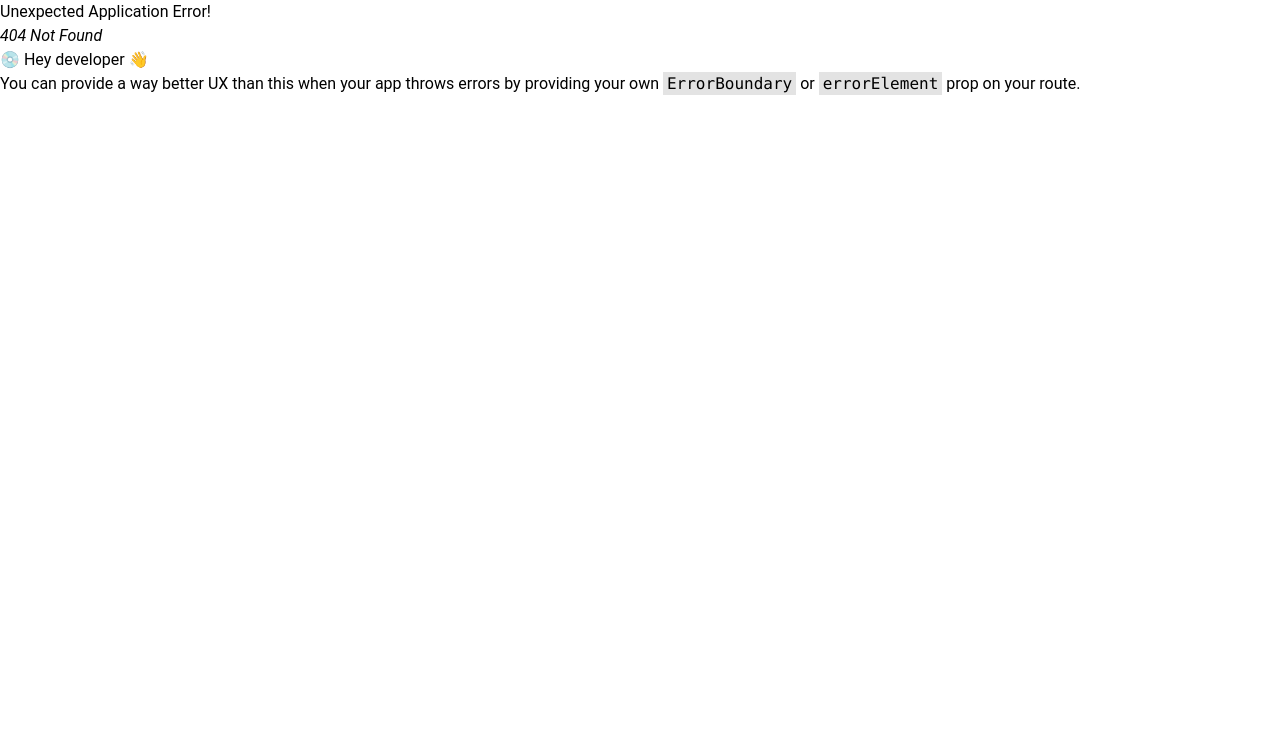
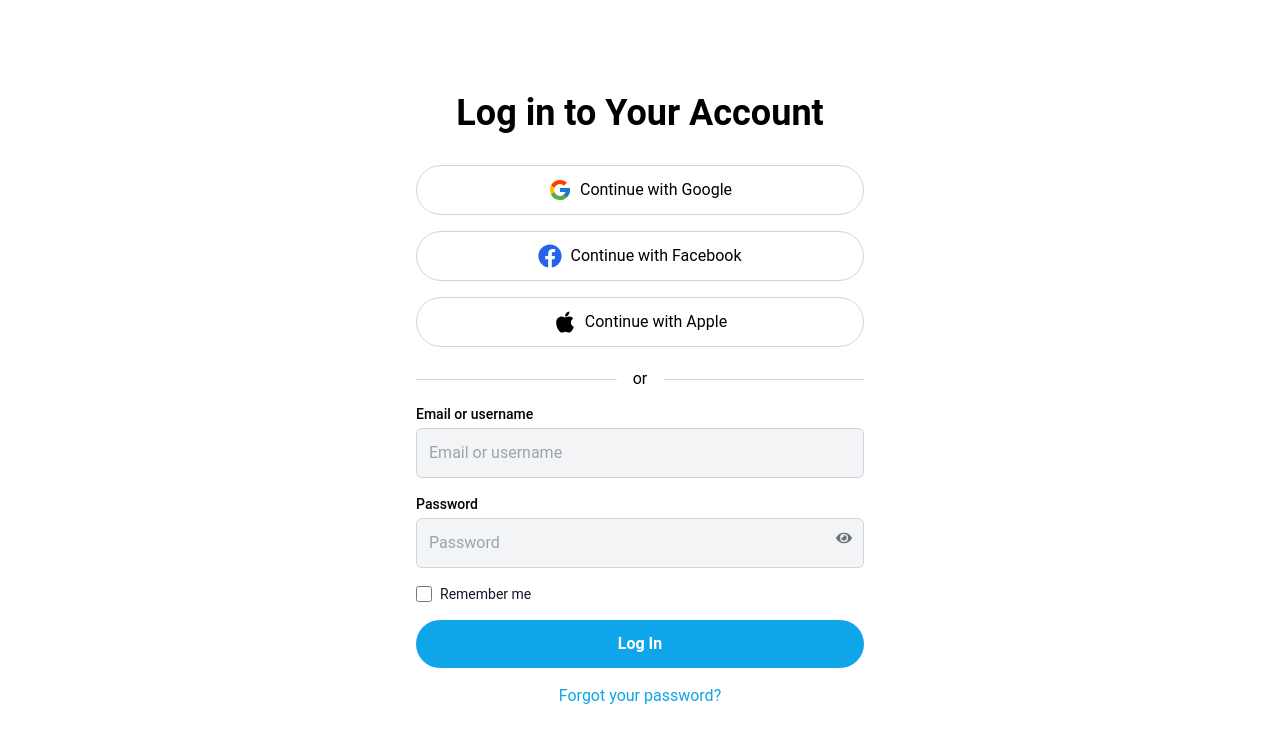
Before and after one commit to sreenish27/voyantra, a React (Vite) app in the folder client/: page /login in a window 1280 px wide. Before the commit this address had no page. Shown: the top 742 px of the page. Built offline with nearby package versions, Linux system fonts and the light colour scheme.

Commit message:
added the login, signup pages and linked them to the buttons in home page

```diff
--- a/client/package.json
+++ b/client/package.json
@@ -21,6 +21,7 @@
     "react": "^18.3.1",
     "react-datepicker": "^6.9.0",
     "react-dom": "^18.3.1",
+    "react-icons": "^5.2.1",
     "react-redux": "^9.1.2",
     "react-router-dom": "^6.25.1",
     "redux": "^5.0.1",
--- a/client/src/SignUp.jsx
+++ /dev/null
@@ -1,9 +0,0 @@
-import React from 'react';
-
-const SignUp = () => {
-    return(
-        <div>signup page</div>
-    );
-};
-
-export default SignUp;
--- a/client/src/components/navBar.jsx
+++ b/client/src/components/navBar.jsx
@@ -1,4 +1,5 @@
 import React, { useState } from 'react';
+import { Link } from 'react-router-dom';
 
 const NavBar = () => {
 
@@ -127,8 +128,8 @@ z"/>
                 {isDropdownOpen && (
                     <div className="absolute right-0 z-10 mt-2 w-56 origin-top-right divide-y divide-gray-300 rounded-custom bg-white shadow-lg ring-1 ring-black ring-opacity-5 focus:outline-none" role="menu" aria-orientation="vertical" aria-labelledby="menu-button" tabindex="-1">
                     <div className = "py-1" role="none">
-                        <a href="#" className="text-gray-700 font-normal hover:bg-gray-100 block px-4 py-2 text-sm" role="menuitem" tabindex = "-1" id="menu-item-0">Sign up</a>
-                        <a href="#" className = "text-gray-700 font-light hover:bg-gray-100 block px-4 py-2 text-sm" role="menuitem" tabindex = "-1" id = "menu-item-1">Log in</a>
+                        <Link to="/signup" className="text-gray-700 font-normal hover:bg-gray-100 block px-4 py-2 text-sm" role="menuitem" tabindex = "-1" id="menu-item-0">Sign up</Link>
+                        <Link to="/login" className = "text-gray-700 font-light hover:bg-gray-100 block px-4 py-2 text-sm" role="menuitem" tabindex = "-1" id = "menu-item-1">Log in</Link>
                     </div>
                     <div className = "py-1" role="none">
                         <a href="#" className = "text-gray-700 font-light hover:bg-gray-100 block px-4 py-2 text-sm" role="menuitem" tabindex="-1" id="menu-item-2">Premium ⚡</a>
--- /dev/null
+++ b/client/src/pages/Login.jsx
@@ -0,0 +1,97 @@
+import React, { useState } from 'react';
+import { FcGoogle } from 'react-icons/fc';
+import { FaFacebook, FaApple, FaEyeSlash, FaEye } from 'react-icons/fa';
+
+const Login = () => {
+  const [showPassword, setShowPassword] = useState(false);
+  const [rememberMe, setRememberMe] = useState(false);
+
+  return (
+    <div className="flex flex-col items-center justify-center min-h-screen bg-white text-black p-4">
+      <div className="w-full max-w-md">
+        <h1 className="text-4xl font-bold text-center mb-8">Log in to Your Account</h1>
+
+        <div className="space-y-4 mb-8">
+          <button className="w-full flex items-center justify-center space-x-2 py-3 px-4 border border-gray-300 rounded-full hover:bg-gray-50 transition duration-300">
+            <FcGoogle size={24} />
+            <span>Continue with Google</span>
+          </button>
+          <button className="w-full flex items-center justify-center space-x-2 py-3 px-4 border border-gray-300 rounded-full hover:bg-gray-50 transition duration-300">
+            <FaFacebook size={24} className="text-blue-600" />
+            <span>Continue with Facebook</span>
+          </button>
+          <button className="w-full flex items-center justify-center space-x-2 py-3 px-4 border border-gray-300 rounded-full hover:bg-gray-50 transition duration-300">
+            <FaApple size={24} />
+            <span>Continue with Apple</span>
+          </button>
+        </div>
+
+        <div className="my-6 text-center relative">
+          <hr className="border-gray-300" />
+          <span className="px-4 bg-white absolute top-1/2 left-1/2 transform -translate-x-1/2 -translate-y-1/2">or</span>
+        </div>
+
+        <form className="space-y-4">
+          <div>
+            <label htmlFor="email" className="block text-sm font-medium mb-1">
+              Email or username
+            </label>
+            <input
+              type="text"
+              id="email"
+              placeholder="Email or username"
+              className="w-full p-3 border border-gray-300 rounded-md bg-gray-100"
+            />
+          </div>
+
+          <div className="relative">
+            <label htmlFor="password" className="block text-sm font-medium mb-1">
+              Password
+            </label>
+            <input
+              type={showPassword ? "text" : "password"}
+              id="password"
+              placeholder="Password"
+              className="w-full p-3 border border-gray-300 rounded-md bg-gray-100 pr-10"
+            />
+            <button
+              type="button"
+              onClick={() => setShowPassword(!showPassword)}
+              className="absolute right-3 top-9 text-gray-500"
+            >
+              {showPassword ? <FaEyeSlash /> : <FaEye />}
+            </button>
+          </div>
+
+          <div className="flex items-center">
+            <input
+              type="checkbox"
+              id="remember"
+              checked={rememberMe}
+              onChange={() => setRememberMe(!rememberMe)}
+              className="h-4 w-4 text-sky-500 focus:ring-sky-400 border-gray-300 rounded"
+            />
+            <label htmlFor="remember" className="ml-2 block text-sm text-gray-900">
+              Remember me
+            </label>
+          </div>
+
+          <button
+            type="submit"
+            className="w-full bg-sky-500 text-white py-3 rounded-full font-semibold hover:bg-sky-600 transition duration-300"
+          >
+            Log In
+          </button>
+        </form>
+
+        <p className="mt-4 text-center">
+          <a href="#" className="text-sky-500 hover:underline">
+            Forgot your password?
+          </a>
+        </p>
+      </div>
+    </div>
+  );
+};
+
+export default Login;
--- /dev/null
+++ b/client/src/pages/SignUp.jsx
@@ -0,0 +1,65 @@
+import React from 'react';
+import { FcGoogle } from 'react-icons/fc';
+import { FaFacebook, FaApple } from 'react-icons/fa';
+import { Link } from 'react-router-dom';
+
+const SignUp = () => {
+  return (
+    <div className="flex flex-col items-center justify-center min-h-screen bg-white text-black p-4">
+      <div className="w-full max-w-md">
+        <h1 className="text-4xl font-bold text-center mb-8">Sign up to start your voyage</h1>
+
+        <form className="space-y-4">
+          <div>
+            <label htmlFor="email" className="block text-sm font-medium mb-1">
+              Email address
+            </label>
+            <input
+              type="email"
+              id="email"
+              placeholder="name@domain.com"
+              className="w-full p-3 border border-gray-300 rounded-md"
+            />
+          </div>
+
+          <button
+            type="submit"
+            className="w-full bg-sky-500 text-white py-3 rounded-full font-semibold hover:bg-sky-600 transition duration-300"
+          >
+            Next
+          </button>
+        </form>
+
+        <div className="my-6 text-center">
+          <span className="px-4 bg-white relative z-10">or</span>
+          <hr className="border-gray-300 absolute left-0 right-0 top-1/2 -z-10" />
+        </div>
+
+        <div className="space-y-4">
+          <button className="w-full flex items-center justify-center space-x-2 py-3 px-4 border border-gray-300 rounded-full hover:bg-gray-50 transition duration-300">
+            <FcGoogle size={24} />
+            <span>Sign up with Google</span>
+          </button>
+          <button className="w-full flex items-center justify-center space-x-2 py-3 px-4 border border-gray-300 rounded-full hover:bg-gray-50 transition duration-300">
+            <FaFacebook size={24} className="text-blue-600" />
+            <span>Sign up with Facebook</span>
+          </button>
+          <button className="w-full flex items-center justify-center space-x-2 py-3 px-4 border border-gray-300 rounded-full hover:bg-gray-50 transition duration-300">
+            <FaApple size={24} />
+            <span>Sign up with Apple</span>
+          </button>
+        </div>
+
+        <p className="mt-8 text-center">
+          Already have an account?{' '}
+          <Link to="/login" className="text-sky-500 hover:underline">
+            Log in here
+          </Link>
+        </p>
+
+      </div>
+    </div>
+  );
+};
+
+export default SignUp;
```
Also changed, not shown: client/src/main.jsx (+7 -2 lines), client/src/pages/App.jsx (renamed from client/src/App.jsx, +4 -4 lines), 1 other file (tests, documents, lock files or other folders).
